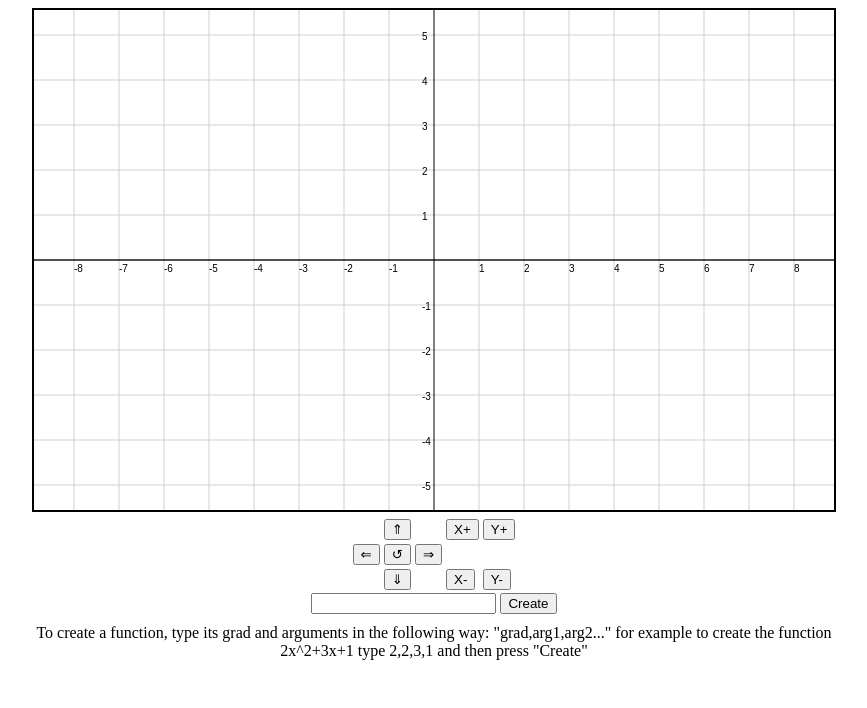
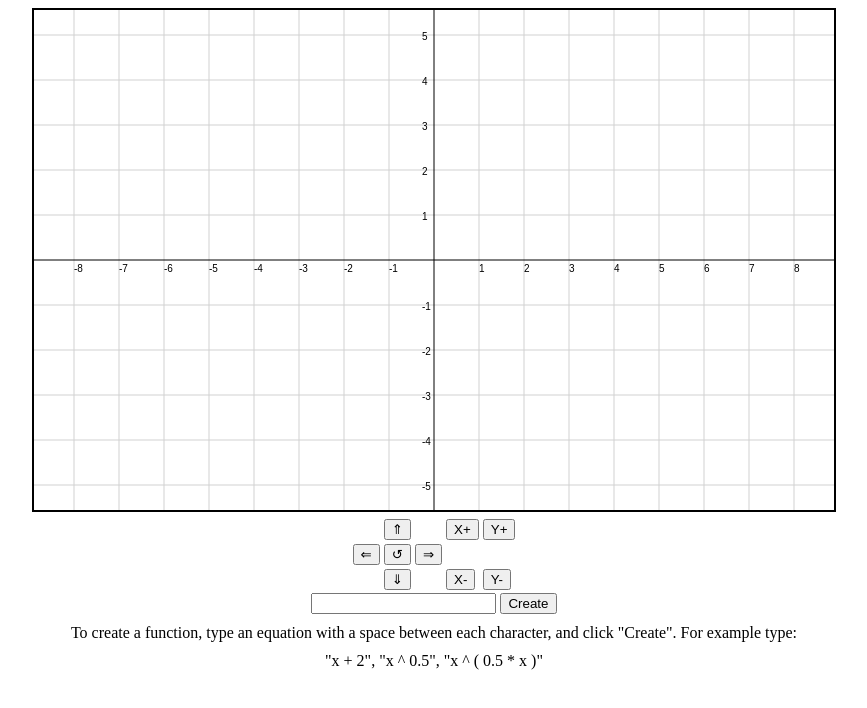
Before and after one commit to KrasiF/js-graphing-calculator, a plain HTML site: page index.html in a window 1280 px wide. Both pictures are taken after typing "Sample" into the empty fields and a click on the button "Create". Shown: the whole page, without its empty margins (206-1073 px from the left). Drawn offline with nearby package versions, Linux system fonts and the light colour scheme.

Commit message:
add infix to postfix function input

```diff
--- a/index.html
+++ b/index.html
@@ -36,8 +36,13 @@
         <button onclick="btnFunctionCreate()">Create</button>
     </div>
     <div class="centered">
-        <div id="instructions" >
-            To create a function, type its grad and arguments in the following way: "grad,arg1,arg2..." for example to create the function 2x^2+3x+1 type 2,2,3,1 and then press "Create"
+        <div class="instructions" >
+            To create a function, type an equation with a space between each character, and click "Create". For example type:
+        </div>
+    </div>
+    <div class="centered">
+        <div class="instructions" >
+            "x + 2", "x ^ 0.5", "x ^ ( 0.5 * x )"
         </div>
     </div>
     <div id="functions" style="display: none;">
--- a/script.js
+++ b/script.js
@@ -228,7 +228,7 @@ function drawField(){
     drawAllFunctions();
 }
 
-//functions functions
+//former function creator
 
 function createArbitraryFunction(grad,...args){
     return function(x){
@@ -248,7 +248,182 @@ function createArbitraryFunction(grad,...args){
 }
 
 
+
+/////////////////////////////////////////
+//input function handlers
+////////////////////////////////////////
+
+
+
+
+const precedences = {
+    '+': 2,
+    '-': 2,
+    '/': 3,
+    '*': 3,
+    '^': 4
+};
+
+const legalCharacters = new Set([
+    '+','-','/','*','^','(',')'
+]);
+
+const openParenthesisCharacters = new Set([
+    '('
+]);
+
+const operatorFunctions = {
+    '+': (a,b) => a + b,
+    '-': (a,b) => a - b,
+    '/': (a,b) => a / b,
+    '*': (a,b) => a * b,
+    '^': (a,b) => a ** b
+};
+
+const operatorArguments = {
+    '+': 2,
+    '-': 2,
+    '/': 2,
+    '*': 2,
+    '^': 2
+};
+
+function createReversePolishNotation(equationParts){
+    const equationLength = equationParts.length;
+    var output = [];
+    var stack = [];
+
+    for(let i = 0; i < equationLength; i++){
+        let nextCharacter = equationParts.shift();
+        let numberCheck = isCharacterNumber(nextCharacter);
+        let variableCheck = isCharacterVariable(nextCharacter);
+        if(numberCheck || variableCheck){
+            if(numberCheck){
+                nextCharacter = Number(nextCharacter);
+            }
+            output.push(nextCharacter);
+        }
+        else if(isCharacterLegal(nextCharacter)){
+            if(nextCharacter == ')'){
+                popUntilOpeningParenthesis(stack,output);
+            }
+            else if(isCharacterParenthesis(nextCharacter)){
+                stack.push(nextCharacter);
+            }
+            else if(hasLowerOrEqualPrecedence(nextCharacter,stack)){
+                popUntilSameOrLowerPrecendence(nextCharacter,stack,output);
+            }
+            else{
+                stack.push(nextCharacter);
+            }
+        }
+    }
+
+    emptyStackAtTheEnd(stack,output);
+
+    return output;
+}
+
+function isCharacterLegal(char){
+    return legalCharacters.has(char);
+}
+
+function isCharacterNumber(char){
+    return !isNaN(char);
+}
+
+function isCharacterVariable(char){
+    return char === 'x';
+}
+
+function isCharacterParenthesis(char){
+    return openParenthesisCharacters.has(char);
+}
+
+function popUntilOpeningParenthesis(stack,output){
+    var char = stack.pop();
+    while(char != '(' && stack.length > 0){
+        output.push(char);
+        char = stack.pop();
+    }
+}
+
+function hasLowerOrEqualPrecedence(a,stack){
+    if(stack.length == 0){
+        return false;
+    }
+    else if(openParenthesisCharacters.has(stack[stack.length-1])){
+        return false;
+    }
+    else{
+        return precedences[a] <= precedences[stack[stack.length-1]];
+    }
+}
+
+function popUntilSameOrLowerPrecendence(char,stack,output){
+    while(stack.length > 0 && (hasLowerOrEqualPrecedence(char,stack) || precedences[char] == precedences[stack[stack.length-1]] )){
+        output.push(stack.pop());
+    }
+    stack.push(char);
+}
+
+function emptyStackAtTheEnd(stack,output){
+    var stackTotalLength = stack.length;
+    for(let i = 0; i < stackTotalLength; i++){
+        output.push(stack.pop());
+    }
+}
+
+function solvePostfixForX(inputPostfixArray,xValue){
+    var postfixArray = [...inputPostfixArray];
+    while(postfixArray.includes('x')){
+        postfixArray.splice(postfixArray.indexOf('x'),1,xValue);
+    };
+    return solvePostfix(postfixArray);
+}
+
+function solvePostfix(inputPostfixArray){
+    var postfixArray = [...inputPostfixArray];
+    for(let i = 0; i < postfixArray.length; i++){
+        var currPart = postfixArray[i];
+        if(currPart in operatorFunctions){
+            useOperator(postfixArray,currPart,i);
+            i -= operatorArguments[currPart];
+        }
+    }
+    if(postfixArray.length > 1){
+        return false;
+    }
+    return postfixArray[0];
+}
+
+function useOperator(postfixArray,operator,operatorIndex){
+    var operatorArgumentsAmount = operatorArguments[operator];
+    var currOperatorArguments = [];
+
+    for(let i = operatorIndex - operatorArgumentsAmount; i < operatorIndex; i++){
+        currOperatorArguments.push(postfixArray[i]);
+    }
+
+    var functionResult = operatorFunctions[operator](...currOperatorArguments);
+
+    postfixArray.splice(operatorIndex - operatorArgumentsAmount, 3,functionResult);
+}
+
+function createFunctionFromPostfixWithX(inputPostfixArray){
+    return function(x){
+        postfixArray = [...inputPostfixArray];
+        return solvePostfixForX(postfixArray,x);
+    }
+};
+
+
+
+////////////////////////////
 //controller
+////////////////////////////
+
+
 
 function changeXRelativeToZoom(change){
     centerX +=change/xZoomFactor;
@@ -279,9 +454,14 @@ function reset(){
 }
 
 function btnFunctionCreate(){
-    let args = $("#finput").val().split(",")
+    let postfix,func;
+    let args = $("#finput").val().split(" ");
+    console.log(args);
     $("#finput").val("");
-    functionsList.push(createArbitraryFunction(...args));
+
+    postfix = createReversePolishNotation(args);
+    func = createFunctionFromPostfixWithX(postfix);
+    functionsList.push(func);
     drawField();
 }
 
--- a/styles.css
+++ b/styles.css
@@ -4,8 +4,9 @@ canvas {
 #canvasbody{
     text-align: center;
 }
-#instructions{
+.instructions{
     margin-top: 10px;
+    text-align: center;
     display: inline-block;
     width: 800px;
 }
```
Also changed, not shown: 1 other file.
